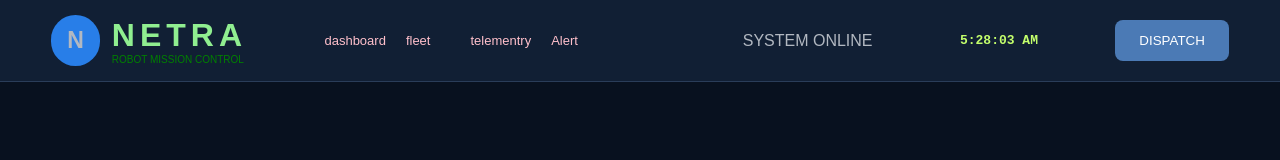
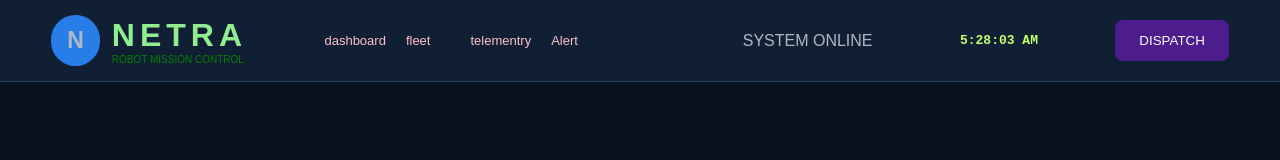
Before and after one commit to OSMANcs/NETRA, a plain HTML site: page index.html in a window 1280 px wide. In both pictures the pointer is over the button "DISPATCH". Drawn offline with Linux system fonts and the light colour scheme.

Commit message:
version-2

```diff
--- a/style.css
+++ b/style.css
@@ -92,5 +92,7 @@ button {
 }
 
 button:hover {
-    background-color: oklch(65.089% 0.11846 254.176 / 0.8);
+    background-color: oklch(41.564% 0.19772 297.977 / 0.8);
+
+
 }
```
Also changed, not shown: script.js (line endings or trailing spaces).
